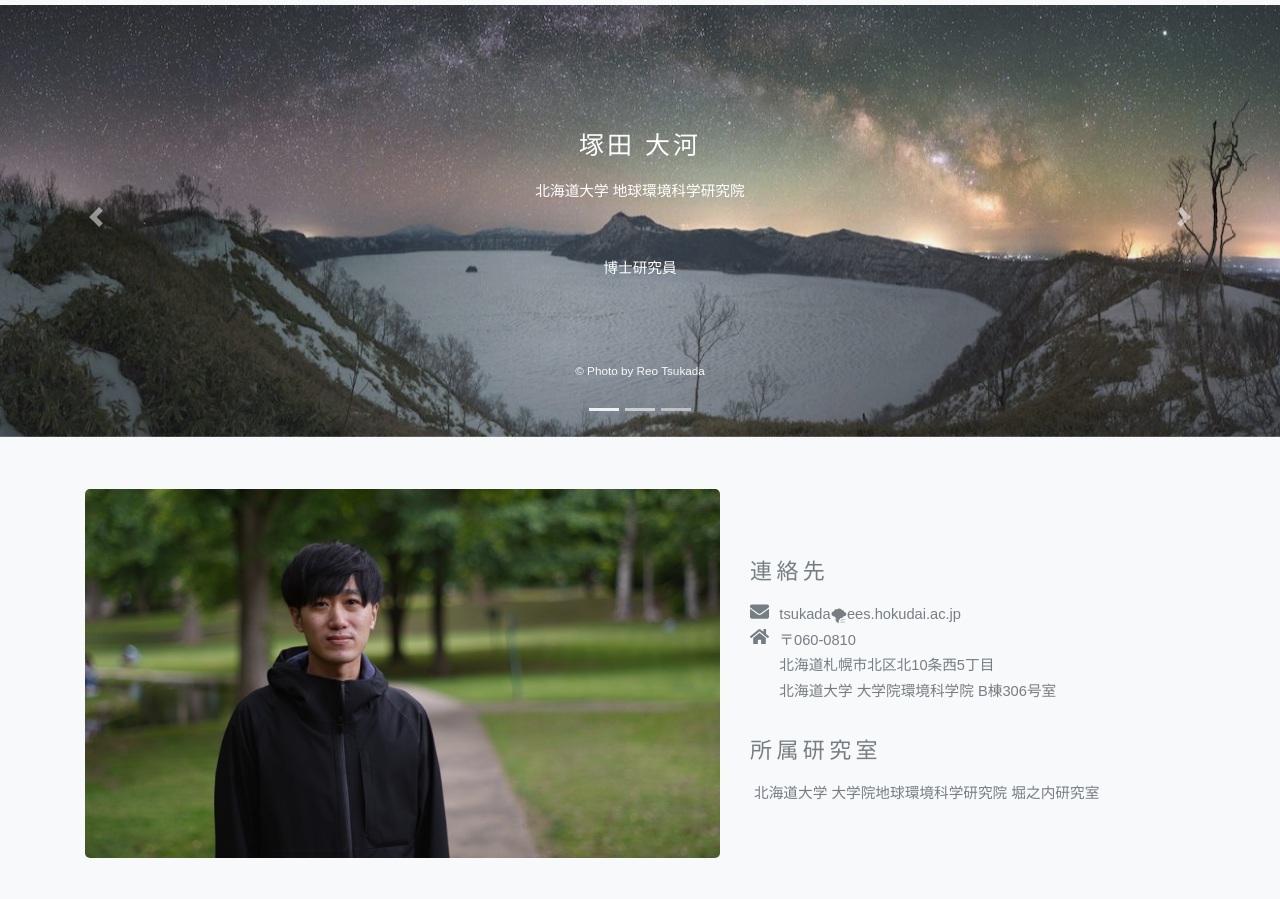
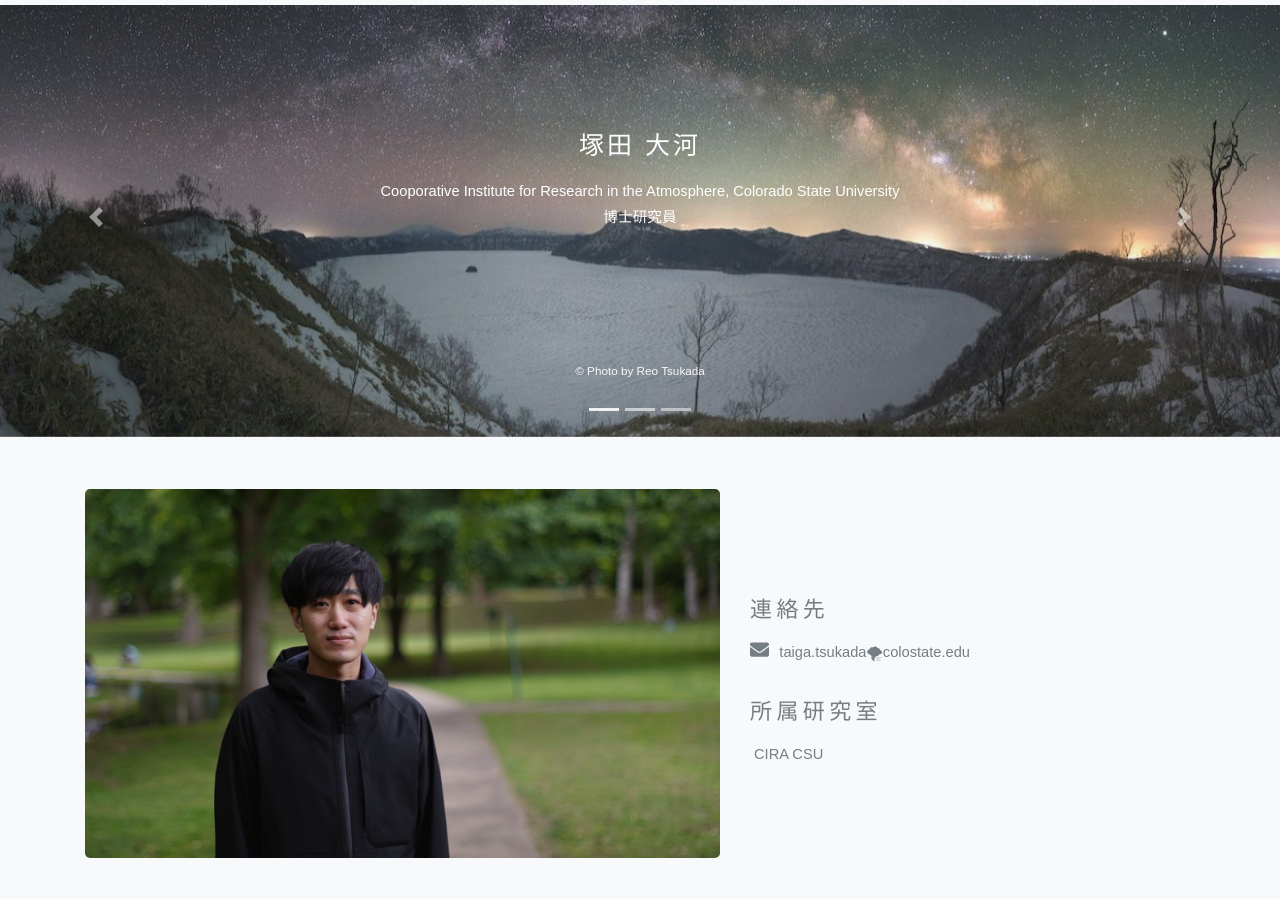
Before and after one commit to tsukada-cs/tsukada, a plain HTML site: page index.html in a window 1280 px wide. Shown: the part 53-952 px from the top of the page. Drawn offline with nearby package versions, Linux system fonts and the light colour scheme.

Commit message:
CSU update

```diff
--- a/index.html
+++ b/index.html
@@ -14,8 +14,8 @@
     <script src="main.js"></script>
     <link rel="icon" type="image/x-icon" href="images/favicon.png">
     <title>TAIGA TSUKADA | Home</title>
-    <meta name="keyword" content="塚田大河,北海道大学,北大,ひまわり８号,台風,塚田,Tsukada,Taiga Tsukada,Hokkaido University,Himawari-8,Typhoon,Hurricane">
-    <meta name="description" content="北海道大学 塚田 大河 のホームページ">
+    <meta name="keyword" content="塚田大河,台風,Taiga Tsukada,Typhoon,Hurricane">
+    <meta name="description" content="塚田 大河 のホームページ">
 </head>
 <body>
     <script>header("Home", "jp")</script>
@@ -34,15 +34,15 @@
             <!-- Display for big screen -->
             <div class="pt-1 carousel-caption d-none d-sm-block">
                 <h2 class="h2-responsive">塚田 大河</h2>
-                <span>北海道大学 地球環境科学研究院<br>
-                <br><br>
+                <span>Cooporative Institute for Research in the Atmosphere, Colorado State University</</span>
+                <br>
                 <span>博士研究員</span>
             </div>
             <!-- Display for small screen -->
             <div class="pt-3 carousel-caption d-sm-none">
                 <h3 class="h3-responsive">塚田 大河</h3>
-                <span>北海道大学 地球環境科学研究院</span>
-                <br><br>
+                <span>CIRA, CSU</span>
+                <br>
                 <span>博士研究員</span>
             </div>
             <!-- Photo credit -->
@@ -66,15 +66,14 @@
                     <div class="col-lg-5 my-1 contact">
                         <h3 class="mt-4"> 連絡先 </h3>
                         <ol>
-                            <li><span>tsukada🌪ees.hokudai.ac.jp</span></li>
-                            <li><span>〒060-0810<br>北海道札幌市北区北10条西5丁目<br>北海道大学 大学院環境科学院 B棟306号室</span></li>
+                            <li><span>taiga.tsukada🌪colostate.edu</span></li>
+                            <!-- <li><span>〒060-0810<br>北海道札幌市北区北10条西5丁目<br>北海道大学 大学院環境科学院 B棟306号室</span></li> -->
                         </ol>
 
                         <h3 class="mt-4">所属研究室</h3>
                         <p class="mt-2 ml-1">
-                            <a href="https://www.hokudai.ac.jp/">北海道大学</a>
-                            <a href="https://www.ees.hokudai.ac.jp/?easiestml_lang=ja">大学院地球環境科学研究院</a>
-                            <a href="http://wwwoa.ees.hokudai.ac.jp/people/horinouchi-lab/index.htm">堀之内研究室</a>
+                            <a href="https://www.cira.colostate.edu/">CIRA</a>
+                            <a href="https://www.colostate.edu/">CSU</a>
                         </p>
                     </div>
                 </div>
```
Also changed, not shown: about.html (+1 -0 lines), about_en.html (+1 -0 lines), index_en.html (+8 -9 lines).
